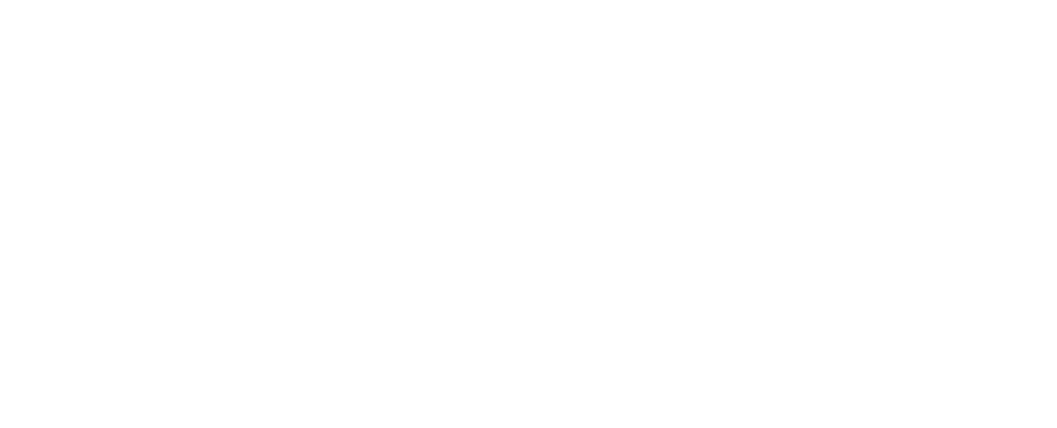
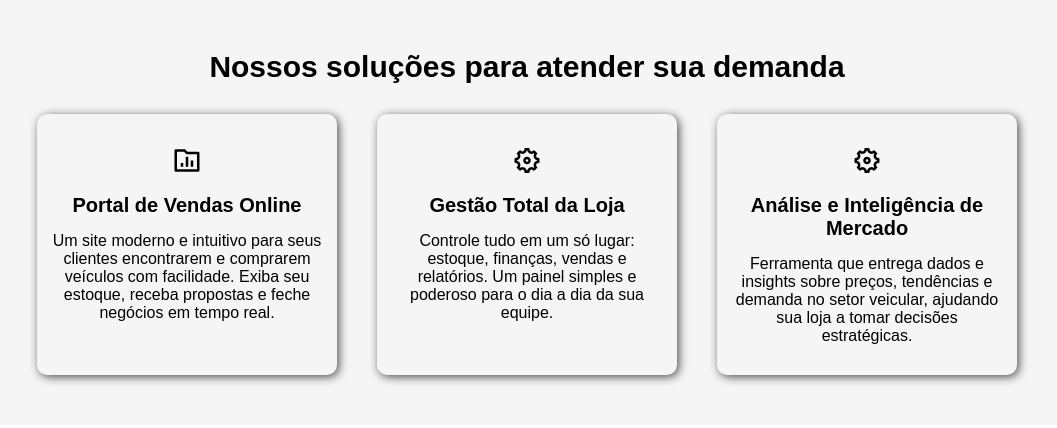
Before and after one commit to CS-PI-2025-Onixx/landing-page-onixx, a plain HTML site: page index.html in a window 1280 px wide. Shown: the whole page, without its empty margins (113-1170 px from the left). Drawn offline with nearby package versions, Linux system fonts and the light colour scheme; a web font is replaced by a local one.

Commit message:
add | secao de solucao

```diff
--- a/index.html
+++ b/index.html
@@ -6,6 +6,7 @@
     <meta name="viewport" content="width=device-width, initial-scale=1.0">
     <link rel="stylesheet" href="styles/style.css">
     <link rel="icon" type="image/x-icon" href="assets/img/logo-onnix-branca.png">
+    <link href="https://cdn.jsdelivr.net/npm/remixicon@3.5.0/fonts/remixicon.css" rel="stylesheet" />
     <title>Onnix Group</title>
 </head>
 
@@ -13,6 +14,36 @@
     <!-- Rômulo -->
 
 
+    <!-- SOLUCAO -->
+    <section class="secao_solucao" id="solucao">
+        <h2 class="titulo">Nossos soluções para atender sua demanda </h2>
+        <div class="solucao_grade">
+            <div class="solucao_cartao">
+                <span><i class="ri-folder-chart-line"></i></span>
+                <h4>Portal de Vendas Online</h4>
+                <p>
+                    Um site moderno e intuitivo para seus clientes encontrarem e comprarem veículos com facilidade.
+                    Exiba seu estoque, receba propostas e feche negócios em tempo real.
+                </p>
+            </div>
+            <div class="solucao_cartao">
+                <span><i class="ri-settings-5-line"></i></span>
+                <h4>Gestão Total da Loja</h4>
+                <p>
+                    Controle tudo em um só lugar: estoque, finanças, vendas e relatórios.
+                    Um painel simples e poderoso para o dia a dia da sua equipe.
+                </p>
+            </div>
+            <div class="solucao_cartao">
+                <span><i class="ri-settings-5-line"></i></span>
+                <h4>Análise e Inteligência de Mercado</h4>
+                <p>
+                    Ferramenta que entrega dados e insights sobre preços, tendências e
+                    demanda no setor veicular, ajudando sua loja a tomar decisões estratégicas.
+                </p>
+            </div>
+        </div>
+    </section>
 
 
 
--- a/styles/style.css
+++ b/styles/style.css
@@ -5,3 +5,48 @@
     margin: 0;
     font-family: 'Alexandria', sans-serif;
 }
+
+.titulo {
+    margin-bottom: 30px;
+    font-size: 30px;
+    font-weight: 700;
+    text-align: center;
+}
+
+/*SOLUÇÃO*/
+
+.secao_solucao {
+    padding: 50px 20px;
+    background-color: #F5F5F5;
+}
+
+.solucao_grade {
+    margin-top: 20px;
+    display: grid;
+    gap: 40px;
+    grid-template-columns: repeat(auto-fit, minmax(300px, 1fr));
+    justify-content: center;
+    max-width: 980px;
+    margin-left: auto;
+    margin-right: auto;
+}
+
+.solucao_cartao {
+    padding: 30px 15px;
+    text-align: center;
+    background: none;
+    border-radius: 10px;
+    box-shadow: 2px 2px 10px #4f4e4e;
+}
+
+.solucao_cartao span {
+    display: inline-block;
+    margin-bottom: 1rem;
+    font-size: 30px;
+}
+
+.solucao_cartao h4 {
+    margin-bottom: 15px;
+    font-size: 20px;
+    font-weight: 700;
+}
```
